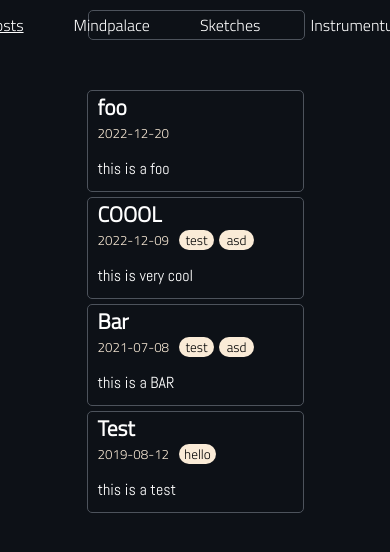
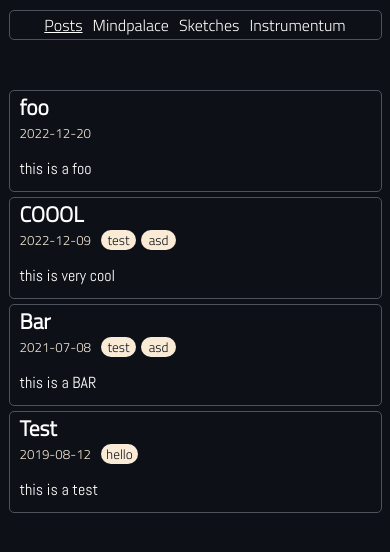
Before and after one commit to Zonotora/zonotora.github.io, a Next.js app: page /posts in a window 390 px wide. Shown: the top 552 px of the page. Built offline with nearby package versions, Linux system fonts and the light colour scheme; a web font is replaced by a local one.

Commit message:
Responsive css

```diff
--- a/styles/globals.css
+++ b/styles/globals.css
@@ -24,6 +24,8 @@ header {
   background-color: var(--background-color);
   padding-top: 10px;
   top: 0px;
+  display: flex;
+  justify-content: center;
 }
 
 .main {
@@ -70,9 +72,10 @@ header {
 }
 
 .post {
-  margin: 0 calc(50% / 2 - 10px);
   width: 50%;
   padding: 2px 10px;
+  text-align: justify;
+  word-wrap: break-word;
 }
 
 .header {
@@ -82,7 +85,6 @@ header {
   justify-content: center;
   gap: 5px;
   width: 50%;
-  margin: 0 calc(50% / 2 - 10px);
   border: 1px solid var(--border-color);
   border-radius: 5px;
   gap: 50px;
@@ -101,7 +103,21 @@ header {
   border-radius: 10px;
   padding-left: 5px;
   padding-right: 5px;
-  color: black;
+  color: var(--background-color);
   min-width: 25px;
   text-align: center;
 }
+
+@media only screen and (max-width: 1200px) {
+  .header,
+  .post-preview,
+  .post {
+    width: 90%;
+  }
+}
+
+@media only screen and (max-width: 600px) {
+  .header {
+    gap: 10px;
+  }
+}
```
Also changed, not shown: pages/posts/[slug].tsx (+6 -4 lines).
